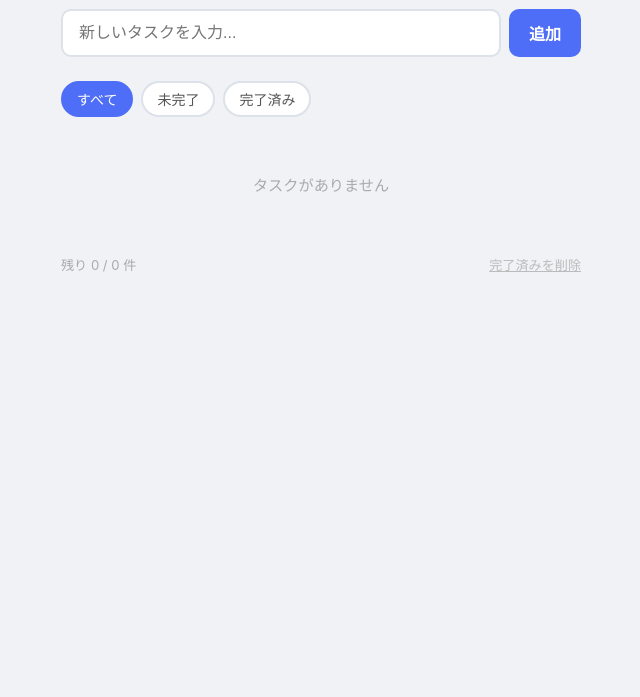
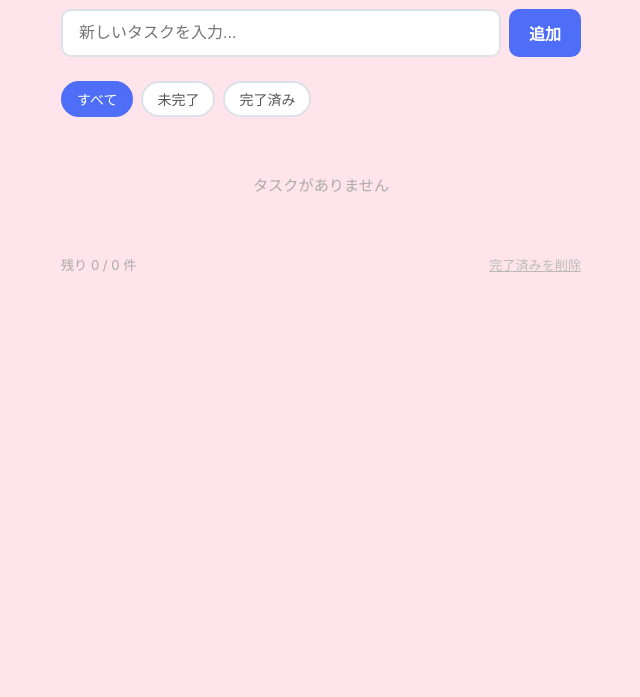
Before and after one commit to ichirou9759nocl-png/my-git-page0622, a plain HTML site: page public/index.html in a window 1280 px wide. Shown: the part 103-800 px from the top of the page, without its empty margins (319-959 px from the left). Drawn offline with Linux system fonts and the light colour scheme.

Commit message:
Change background color to pink

```diff
--- a/public/index.html
+++ b/public/index.html
@@ -9,7 +9,7 @@
 
     body {
       font-family: -apple-system, BlinkMacSystemFont, "Segoe UI", sans-serif;
-      background: #f0f2f5;
+      background: #ffe4ec;
       min-height: 100vh;
       display: flex;
       justify-content: center;
```
